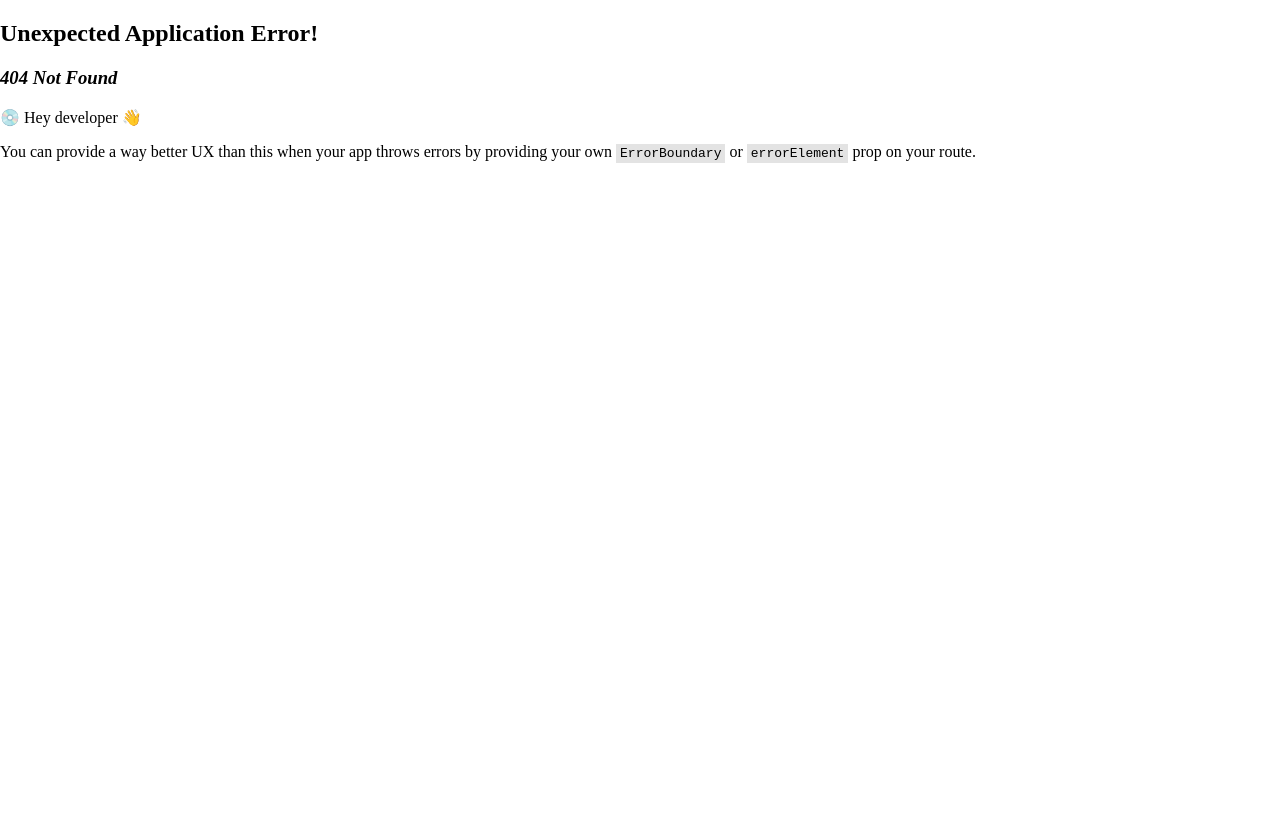
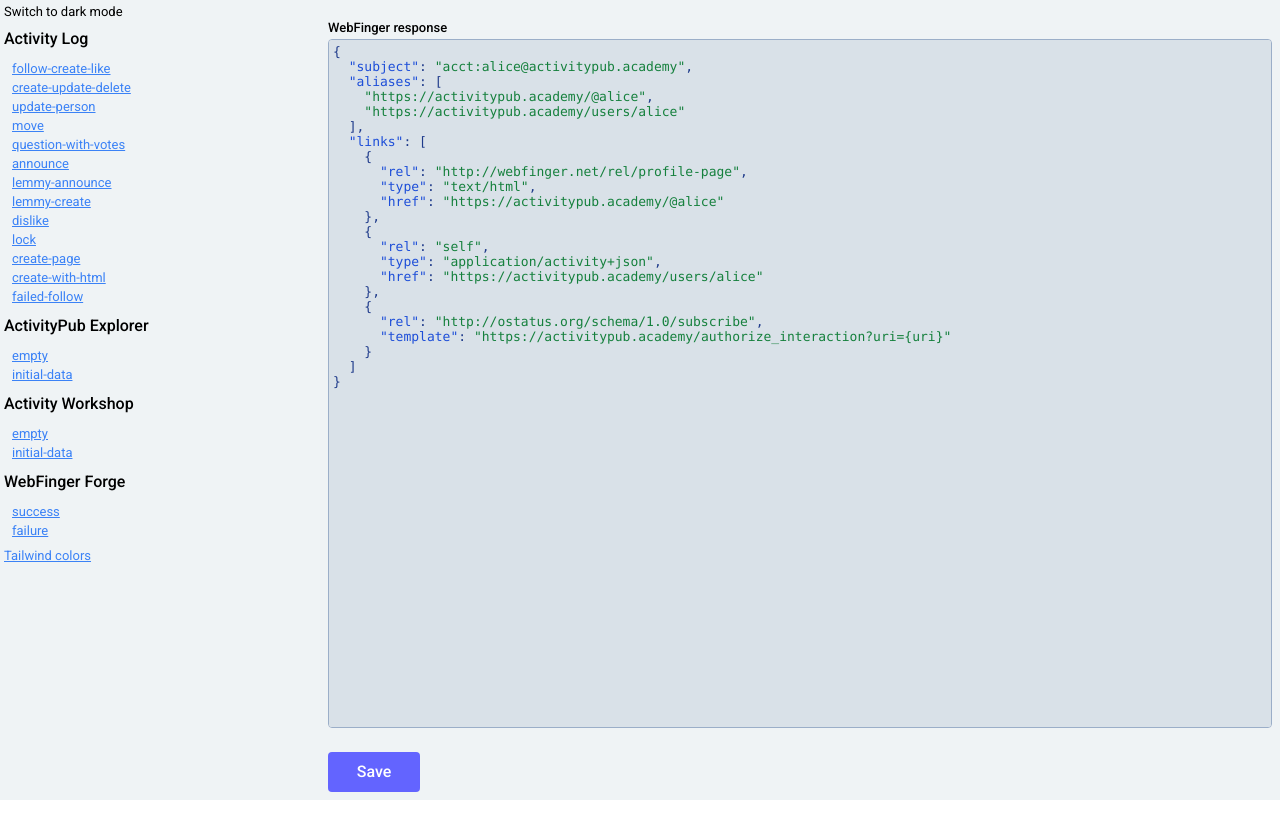
Before and after one commit to sgrj/activitypub-visualization, a React app: page /webfinger/failure in a window 1280 px wide. Before the commit this address had no page. Built offline with nearby package versions, Linux system fonts and the light colour scheme; the HTML template or start-up script is replaced by a standard one.

Commit message:
add webfinger forge

```diff
--- a/src/index.tsx
+++ b/src/index.tsx
@@ -1,5 +1,6 @@
 import ActivityPubVisualization from './activitypub-visualization';
 import ActivityPubExplorer from './activitypub-explorer';
 import ActivityWorkshop from './activity-workshop';
+import WebFingerForge from './web-finger-forge';
 
-export { ActivityPubExplorer, ActivityPubVisualization, ActivityWorkshop };
+export { ActivityPubExplorer, ActivityPubVisualization, ActivityWorkshop, WebFingerForge };
--- /dev/null
+++ b/src/playground/alice-web-finger.json
@@ -0,0 +1,23 @@
+{
+  "subject":"acct:alice@activitypub.academy",
+  "aliases":[
+    "https://activitypub.academy/@alice",
+    "https://activitypub.academy/users/alice"
+  ],
+  "links":[
+    {
+      "rel":"http://webfinger.net/rel/profile-page",
+      "type":"text/html",
+      "href":"https://activitypub.academy/@alice"
+    },
+    {
+      "rel":"self",
+      "type":"application/activity+json",
+      "href":"https://activitypub.academy/users/alice"
+    },
+    {
+      "rel":"http://ostatus.org/schema/1.0/subscribe",
+      "template":"https://activitypub.academy/authorize_interaction?uri={uri}"
+    }
+  ]
+}
--- /dev/null
+++ b/src/playground/forge.tsx
@@ -0,0 +1,25 @@
+import React from 'react';
+
+import { WebFingerForge } from '../index';
+
+import aliceWebFinger from './alice-web-finger.json';
+
+import { useParams } from 'react-router-dom';
+
+export default function Explorer() {
+  const { data } = useParams();
+
+  const fail = data === 'failure';
+
+  return (
+    <WebFingerForge
+      key={data}
+      onSubmit={async () => {
+        return new Promise((resolve, reject) =>
+          setTimeout(() => (fail ? reject(new Error('failed')) : resolve(null)), 500)
+        );
+      }}
+      initialValue={JSON.stringify(aliceWebFinger, null, 2)}
+    />
+  );
+}
--- a/src/playground/index.tsx
+++ b/src/playground/index.tsx
@@ -9,6 +9,7 @@ import Root from './root';
 import Log from './log';
 import Explorer from './explorer';
 import Workshop from './workshop';
+import Forge from './forge';
 import Colors from './colors';
 
 const elt = document.createElement('div');
@@ -37,6 +38,10 @@ const router = createBrowserRouter([
         element: <Workshop />,
       },
       {
+        path: 'webfinger/:data',
+        element: <Forge />,
+      },
+      {
         path: 'colors',
         element: <Colors />,
       },
--- a/src/playground/root.tsx
+++ b/src/playground/root.tsx
@@ -72,6 +72,16 @@ export default function Root() {
               </div>
             ))}
           </div>
+          <div className='py-2 font-medium text-base'>WebFinger Forge</div>
+          <div className='px-2'>
+            {['success', 'failure'].map((data) => (
+              <div key={data} className='py-0.5'>
+                <Link className={linkStyle} to={`/webfinger/${data}?${searchParams.toString()}`}>
+                  {data}
+                </Link>
+              </div>
+            ))}
+          </div>
           <div className='py-2'>
             <Link className={linkStyle} to={`/colors?${searchParams.toString()}`}>
               Tailwind colors
--- /dev/null
+++ b/src/web-finger-forge.tsx
@@ -0,0 +1,93 @@
+import React, { useState } from 'react';
+
+import { Controlled as CodeMirror } from 'react-codemirror2';
+
+import LoadingIndicator from './loading-indicator';
+
+import './input.css';
+import './codemirror.css';
+
+import 'codemirror/mode/javascript/javascript';
+import 'codemirror/addon/display/placeholder';
+
+export default function WebFingerForge({
+  onSubmit,
+  initialValue,
+}: {
+  onSubmit: () => Promise<void>;
+  initialValue: string;
+}) {
+  const [errorMessage, setErrorMessage] = useState(null);
+
+  const [loading, setLoading] = useState(false);
+  const [value, setValue] = useState(initialValue);
+
+  const send = async () => {
+    setErrorMessage(null);
+
+    try {
+      JSON.parse(value);
+    } catch (e) {
+      setErrorMessage('Value must be a valid JSON object');
+      return;
+    }
+
+    try {
+      setLoading(true);
+      await onSubmit();
+    } catch (e) {
+      setErrorMessage('Failed to send. Please try again.');
+    }
+    setLoading(false);
+  };
+
+  return (
+    <div className='h-full m-2 dark:text-white flex flex-col'>
+      <div className='my-2 flex flex-col h-full'>
+        <div className='my-1'>
+          <span className='font-medium'>WebFinger response</span>
+        </div>
+        <CodeMirror
+          className={[
+            'box-border',
+            'min-h-[24rem]',
+            'h-full',
+            'w-full',
+            'overflow-auto',
+            'rounded',
+            'border',
+            'border-solid',
+            'border-mastodon-gray-500 dark:border-mastodon-gray-800',
+          ].join(' ')}
+          value={value}
+          onBeforeChange={(editor, data, value) => {
+            setValue(value);
+            setErrorMessage(null);
+          }}
+          options={{
+            mode: { name: 'javascript', json: true },
+            extraKeys: { 'Ctrl-Space': 'autocomplete' },
+            hintOptions: { completeSingle: false },
+            lineNumbers: false,
+            readOnly: false,
+            inputStyle: 'textarea', // fix weird behavior on android
+            autocorrect: false,
+            placeholder: 'Insert the WebFinger response here.',
+          }}
+        />
+      </div>
+      <div className='my-4 flex flex-row items-center'>
+        <button
+          className='font-[Roboto] text-base px-4 py-2 rounded bg-mastodon-primary text-white font-medium cursor-pointer disabled:bg-mastodon-gray-500 dark:disabled:bg-mastodon-gray-800 disabled:cursor-default border-0'
+          onClick={() => send()}
+          disabled={loading}
+        >
+          <div className='h-[24px] w-[60px] flex flex-row items-center justify-center'>
+            {loading ? <LoadingIndicator small colorDefinition='white' /> : 'Save'}
+          </div>
+        </button>
+        <div className='mx-4 dark:text-red-400 text-red-700'>{errorMessage}</div>
+      </div>
+    </div>
+  );
+}
```
